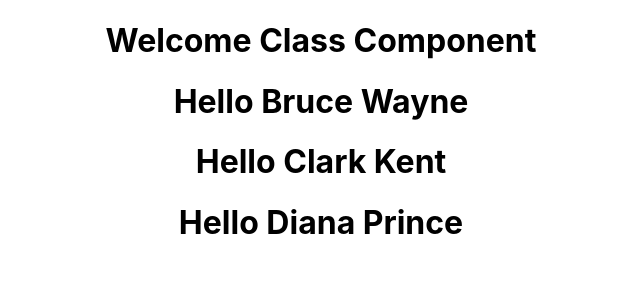
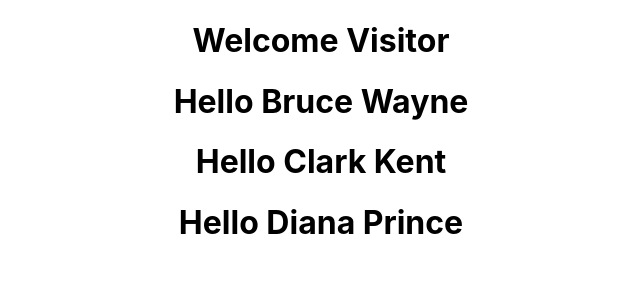
Before and after one commit to saideepshetty/LearningReact, a React (Create React App) app in the folder my-app/: page / in a window 1280 px wide. Shown: the top 300 px of the page, without its empty margins (319-959 px from the left). Built offline with nearby package versions, Linux system fonts and the light colour scheme.

Commit message:
Class Component with State

```diff
--- a/my-app/src/Message.js
+++ b/my-app/src/Message.js
@@ -1,10 +1,17 @@
 import React, { Component } from 'react'
 
 class Message extends Component {
+    constructor(){
+        super()
+        this.state = {
+            message : 'Welcome Visitor'
+        }
+    }
+
     render() {
         return (
             <div>
-                <h1>Welcome Class Component</h1>
+                <h1>{this.state.message}</h1>
             </div>
         )
     }
```
